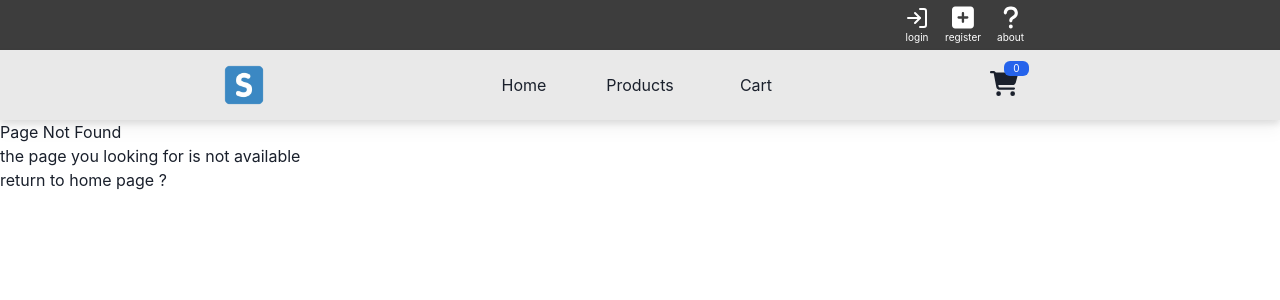
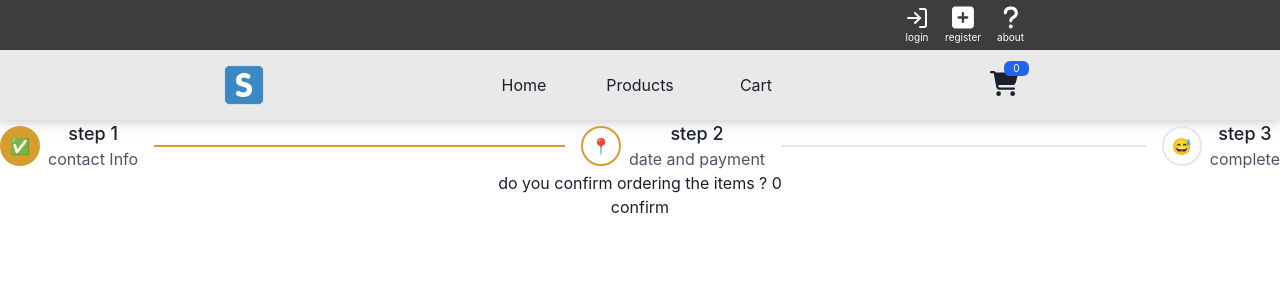
Before and after one commit to Ameer2000Mzori/ShopSprint, a React (Create React App) app in the folder frontend/: page /checkout in a window 1280 px wide. Before the commit this address had no page. Shown: the top 300 px of the page. Built offline with nearby package versions, Linux system fonts and the light colour scheme.

Commit message:
added styling and more changes to the checkout list of files

```diff
--- a/frontend/src/App.js
+++ b/frontend/src/App.js
@@ -15,7 +15,8 @@ import SelectedProduct from './components/pages/selectedproduct/SelectedProduct.
 // import LoginPage from './components/pages/login/LoginPage.jsx'
 // import Register from './components/pages/register/Register.jsx'
 import ProfilePage from './components/pages/profilePage/ProfilePage.jsx'
-import AddOrder from './components/addorder/AddOrder.jsx'
+// import AddOrder from './components/addorder/AddOrder.jsx'
+import CheckOut from './components/pages/checkout/CheckOut.jsx'
 
 function App() {
   return (
@@ -35,7 +36,7 @@ function App() {
           {/* <Route path="/login" element={<LoginPage />} /> */}
           {/* <Route path="/register" element={<Register />} /> */}
           <Route path="/profile" element={<ProfilePage />} />
-          <Route path="/addorder" element={<AddOrder />} />
+          <Route path="/checkout" element={<CheckOut />} />
         </Routes>
       </Router>
     </ChakraProvider>
--- a/frontend/src/components/pages/cart/Cart.jsx
+++ b/frontend/src/components/pages/cart/Cart.jsx
@@ -92,7 +92,7 @@ const Cart = () => {
           </div>
           {token ? (
             <Link
-              to="/addorder"
+              to="/checkout"
               className="flex flex-col text-center items-center justify-center w-[150px] h-[40px] rounded-lg bg-blue-600 text-white font-bold"
             >
               ADD ORDER
--- a/frontend/src/components/pages/checkout/CheckOut.jsx
+++ b/frontend/src/components/pages/checkout/CheckOut.jsx
@@ -1,7 +1,55 @@
 import React from 'react'
+import CheckOutStepper from './components/CheckoutStepper'
+import { useSelector } from 'react-redux'
+import AuthOperations from '../../shared/AuthOperations'
+import { useNavigate } from 'react-router-dom'
+import NotificationCard from '../../shared/NotificationCard'
 
 const CheckOut = () => {
-  return <div>CheckOut</div>
+  const navigate = useNavigate()
+
+  const { mutate, isPending, isError } = AuthOperations({
+    onSuccess: () => {
+      setTimeout(() => {
+        navigate('/profile')
+        NotificationCard({
+          option: 'success',
+          message: `${'items purchased successfully!'}`,
+        })
+      }, 3000)
+    },
+  })
+  const items = useSelector((state) => state.cart.items)
+  const user = useSelector((state) => state.user)
+
+  const addItems = () => {
+    console.log(items)
+    for (let item of items) {
+      console.log('item', item)
+      mutate([
+        {
+          method: 'POST',
+          url: '/addorder',
+          token: user.token,
+        },
+
+        item,
+      ])
+    }
+  }
+
+  return (
+    <>
+      <CheckOutStepper />
+      <div className="flex flex-col text-center items-center justify-center">
+        <p>do you confirm ordering the items ? {items.length}</p>
+        {isPending && <div>loading...</div>}
+        {isError && <div>There is an error...</div>}
+
+        <button onClick={addItems}>confirm</button>
+      </div>
+    </>
+  )
 }
 
 export default CheckOut
--- a/frontend/src/components/pages/checkout/components/CheckoutStepper.jsx
+++ b/frontend/src/components/pages/checkout/components/CheckoutStepper.jsx
@@ -1,4 +1,14 @@
-import { Step, StepIndicator, Stepper } from '@chakra-ui/react'
+import {
+  Step,
+  StepIndicator,
+  StepStatus,
+  Stepper,
+  useSteps,
+  Box,
+  StepTitle,
+  StepDescription,
+  StepSeparator,
+} from '@chakra-ui/react'
 
 const steps = [
   { title: 'step 1', description: 'contact Info' },
@@ -13,7 +23,17 @@ const CheckOutStepper = () => {
   })
 
   return (
-    <Stepper size="lg" colorScheme="yellow" index={activeStep}>
+    <Stepper
+      size="lg"
+      colorScheme="yellow"
+      display={'flex'}
+      flexDirection={'row'}
+      textAlign={'center'}
+      alignItems={'center'}
+      justifyContent={'center'}
+      width={'100%'}
+      index={activeStep}
+    >
       {steps.map((step, index) => (
         <Step key={index}>
           <StepIndicator>
--- a/frontend/src/components/pages/checkout/components/CompeletePage.jsx
+++ /dev/null
@@ -1,7 +0,0 @@
-import React from 'react'
-
-const CompeletePage = () => {
-  return <div>CompeletePage</div>
-}
-
-export default CompeletePage
--- /dev/null
+++ b/frontend/src/components/pages/checkout/components/CompletePage.jsx
@@ -0,0 +1,7 @@
+import React from 'react'
+
+const CompletePage = () => {
+  return <div>CompletePage</div>
+}
+
+export default CompletePage
```
